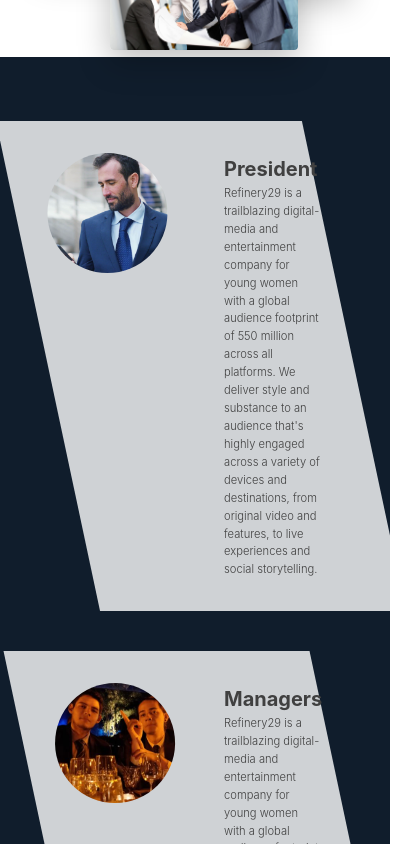
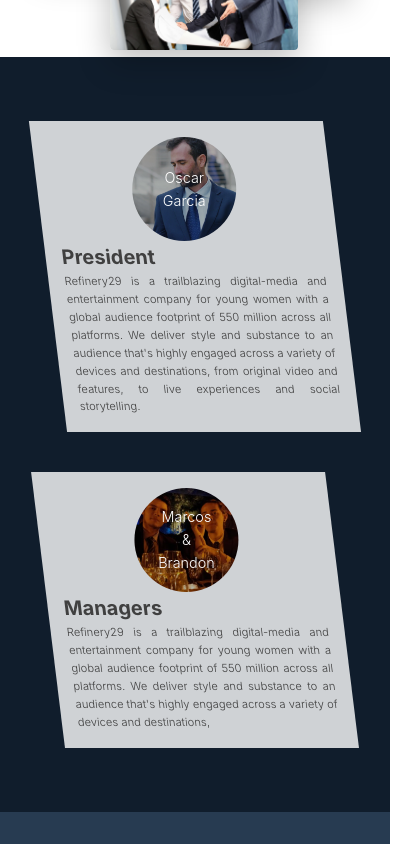
Before and after one commit to KarinGarciaZ/constructions-website, a React (Create React App) app: page /about-us in a window 390 px wide. Shown: the part 780-1624 px from the top of the page, 420 px wide, since content can reach past the window. Built offline with nearby package versions, Linux system fonts and the light colour scheme; no server answers.

Commit message:
About us responsive finished.

```diff
--- a/src/App.css
+++ b/src/App.css
@@ -292,7 +292,7 @@
 
 .about-us__team-members--card {
   grid-column: center-starts / center-ends;
-  padding: 4rem;
+  padding: 3rem;
   background-color: #FFFFFFCC;
   transform: skewX(12deg);
   display: flex; }
@@ -321,7 +321,8 @@
       opacity: 0; }
   .about-us__team-members--card-text {
     transform: skewX(-12deg);
-    margin-left: 3rem; }
+    margin-left: 3rem;
+    text-align: justify; }
     .about-us__team-members--card-text h2 {
       font-size: 2.5rem; }
     .about-us__team-members--card-text p {
@@ -333,6 +334,32 @@
     top: 50%;
     transform: translateY(-50%) translateX(-50%);
     opacity: 1; }
+
+@media only screen and (max-width: 68.75em) {
+  .about-us__team-members--card {
+    padding: 2rem; }
+    .about-us__team-members--card-shape {
+      height: 13rem;
+      width: 13rem; } }
+
+@media only screen and (max-width: 37.5em) {
+  .about-us__team-members--card {
+    flex-direction: column;
+    align-items: center;
+    transform: skewX(7deg); }
+    .about-us__team-members--card-shape {
+      transform: skewX(-7deg); }
+      .about-us__team-members--card-shape img {
+        filter: brightness(70%); }
+      .about-us__team-members--card-shape span {
+        top: 50%;
+        transform: translateY(-50%) translateX(-50%);
+        opacity: 1; }
+    .about-us__team-members--card-text {
+      margin-left: 0;
+      transform: skewX(0); }
+      .about-us__team-members--card-text p {
+        transform: skewX(0); } }
 
 .header {
   grid-column: 1 / -1;
--- a/src/Assets/scss/components/_team-member-card.scss
+++ b/src/Assets/scss/components/_team-member-card.scss
@@ -1,6 +1,6 @@
 .about-us__team-members--card {
   grid-column: center-starts / center-ends;
-  padding: 4rem;
+  padding: 3rem;
   background-color: $color-white-trans;
   transform: skewX(12deg);
   display: flex;
@@ -37,6 +37,7 @@
   &-text {
     transform: skewX(-12deg);
     margin-left: 3rem;
+    text-align: justify;
 
     h2{ font-size: 2.5rem; }
     p { font-size: 1.4rem; }
@@ -45,7 +46,7 @@
   &:hover{
 
     img{
-      transform: scale(1) translateX(-4rem);;
+      transform: scale(1) translateX(-4rem);
       filter: blur(1px) brightness(70%);
     }
 
@@ -56,3 +57,46 @@
     }
   }
 }
+
+
+@media only screen and (max-width: $bp-1100) {
+  .about-us__team-members--card {
+    padding: 2rem;
+
+    &-shape {
+        height: 13rem;
+        width: 13rem;
+    }
+  }
+}
+
+@media only screen and (max-width: $bp-600) {
+  .about-us__team-members--card {
+    flex-direction: column;
+    align-items: center;
+    transform: skewX(7deg);
+
+    &-shape {
+      transform: skewX(-7deg);
+
+      img{
+        filter: brightness(70%);
+      }
+
+      span {
+        top: 50%;
+        transform: translateY(-50%) translateX(-50%);
+        opacity: 1;
+      }
+    }
+
+    &-text {
+      margin-left: 0;
+      transform: skewX(0);
+
+       p {
+        transform: skewX(0);
+      }
+    }
+  }
+}
```
